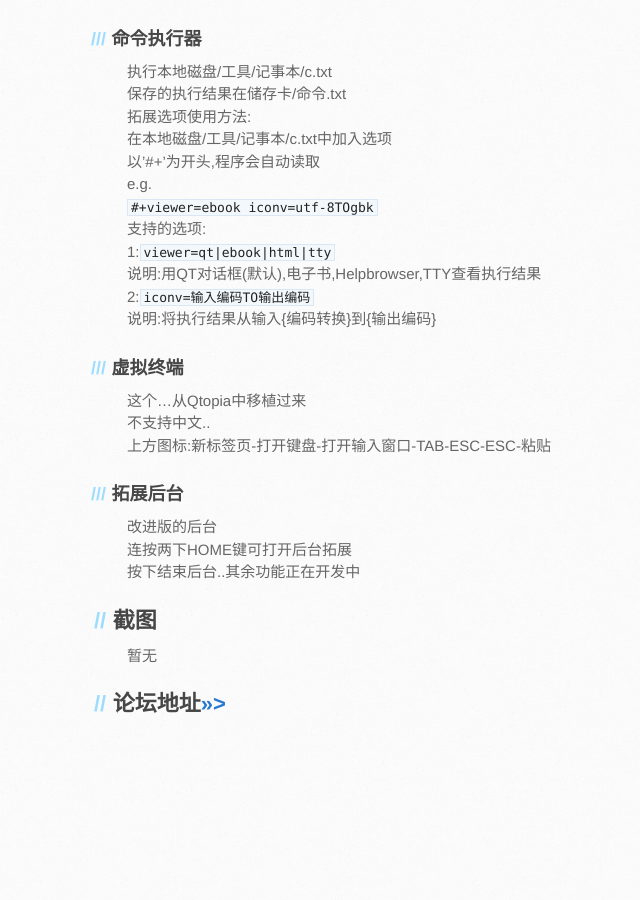
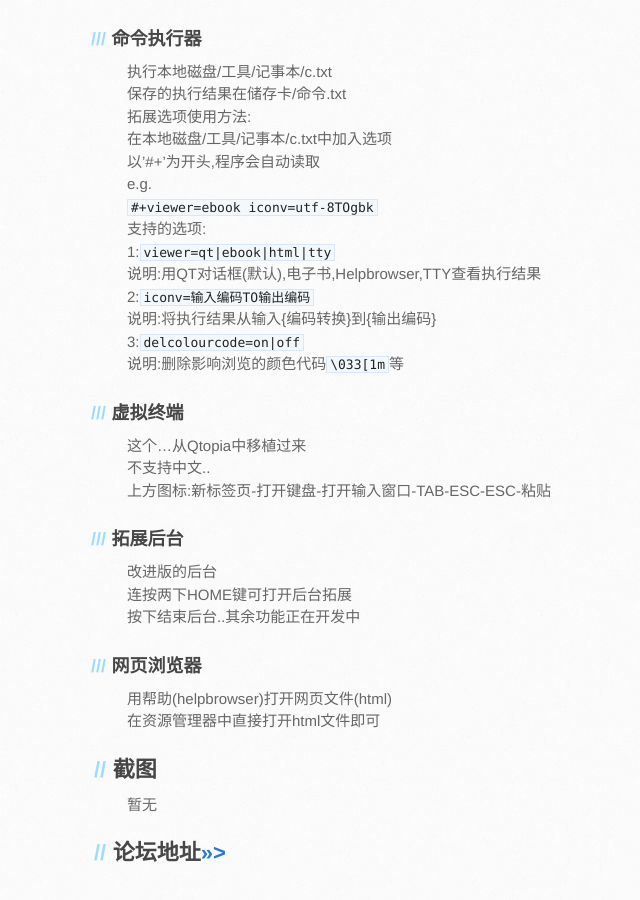
Before and after one commit to ccat3z/Noah-NP2300-LBox, a Jekyll site: the page built from index.md, in a window 1280 px wide and 900 px high, scrolled down 937 px. Shown: the whole window, without its empty margins (43-683 px from the left). Built offline with Jekyll 4.4.1, drawn with Linux system fonts in a browser that asks for light colours; some web fonts are replaced; Markdown is read by kramdown in place of the engine named in the settings; before the commit the page ends 1688 px from its top, so only the background shows below that; some of the changed lines change nothing that is shown.

Commit message:
更新版本

```diff
--- a/_config.yml
+++ b/_config.yml
@@ -9,8 +9,8 @@
 
 download_zip:           https://github.com/FireZ-ZLF/Noah-NP2300-LBox/zipball/master
 download_gz:            https://github.com/FireZ-ZLF/Noah-NP2300-LBox/tarball/master
-download_pan_zip:       http://pan.baidu.com/s/1dD4833V
-download_pan_gz:        http://pan.baidu.com/s/1jGG980I
+download_pan_zip:       http://pan.baidu.com/s/1eQnCdVW
+download_pan_gz:        http://pan.baidu.com/s/1jGp5KOY
 
-version:                v2.0.2-2-g1ea4b9a
-version_pan:            v2.0.2-2-g1ea4b9a
+version:                v2.0.2-5-g704cd2f
+version_pan:            v2.0.2-5-g704cd2f
--- a/index.md
+++ b/index.md
@@ -38,6 +38,8 @@
 说明:用QT对话框(默认),电子书,Helpbrowser,TTY查看执行结果
 2:`iconv=输入编码TO输出编码`
 说明:将执行结果从输入{编码转换}到{输出编码}
+3:`delcolourcode=on|off`
+说明:删除影响浏览的颜色代码`\033[1m`等
 
 ###虚拟终端
 这个...从Qtopia中移植过来
@@ -49,6 +51,10 @@
 连按两下HOME键可打开后台拓展
 按下结束后台..其余功能正在开发中
 
+###网页浏览器
+用帮助(helpbrowser)打开网页文件(html)
+在资源管理器中直接打开html文件即可
+
 ##截图
 暂无
 
```
